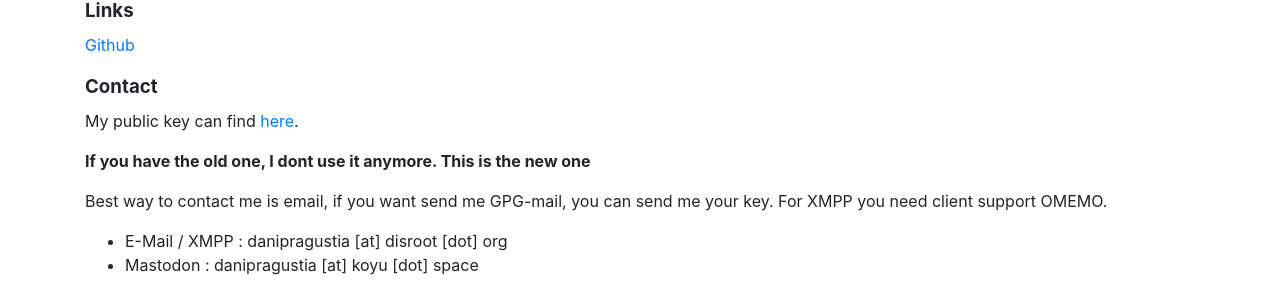
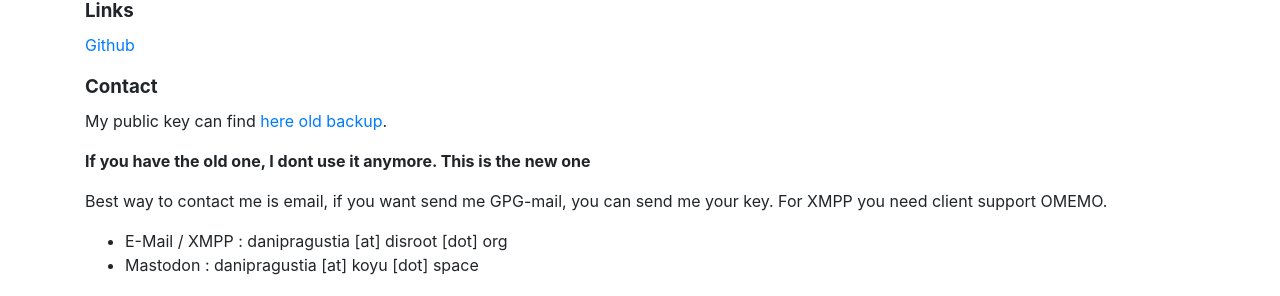
Before and after one commit to danipragustia/website, a Jekyll site: the page built from about.md, in a window 1280 px wide. Shown: the part 611-907 px from the top of the page. Built offline with Jekyll 4.4.1, drawn with Linux system fonts in a browser that asks for light colours.

Commit message:
pgp: added backup pgp

```diff
--- a/about.md
+++ b/about.md
@@ -30,7 +30,7 @@ I using old computer from 2015, still good for my daily use. All Software i use
 [Github](https://github.com/danipragustia)
 
 ### Contact
-My public key can find [here](https://dani.pw/pubkey.txt).
+My public key can find [here](https://dani.pw/pubkey.txt) [old backup](https://meta.sr.ht/~danipragustia.pgp).
 
 **If you have the old one, I dont use it anymore. This is the new one**
 
```
